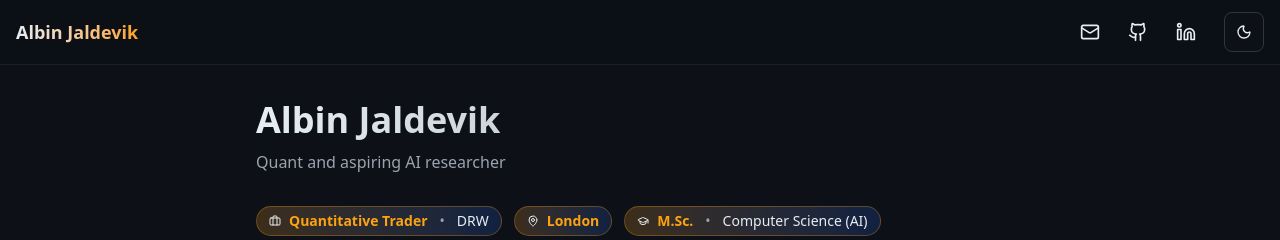
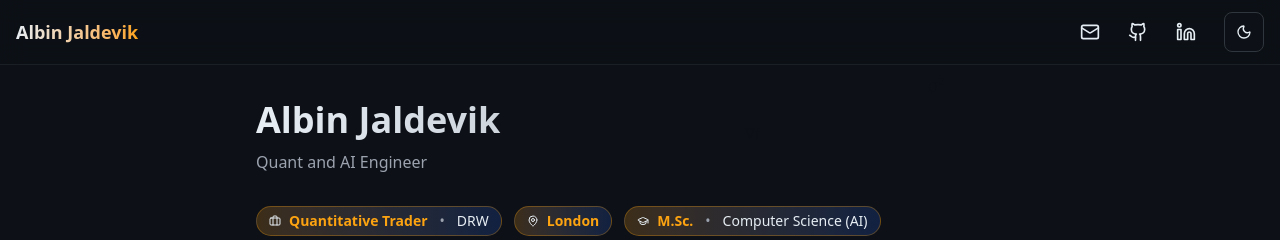
Before and after one commit to albinjal/jaldevik.com, a React (Vite) app: page / in a window 1280 px wide. Shown: the top 240 px of the page. Built offline with nearby package versions, Linux system fonts and the light colour scheme.

Commit message:
fix: update job title in HomePage component from "Quant and aspiring AI researcher" to "Quant and AI Engineer"

```diff
--- a/src/pages/Home.tsx
+++ b/src/pages/Home.tsx
@@ -17,9 +17,7 @@ export default function HomePage() {
         </h1>
         {/* Description */}
         <div className="mb-8 max-w-prose">
-          <p className="text-muted-foreground mb-4">
-            Quant and aspiring AI researcher
-          </p>
+          <p className="text-muted-foreground mb-4">Quant and AI Engineer</p>
         </div>
 
         {/* Info Chips */}
```
